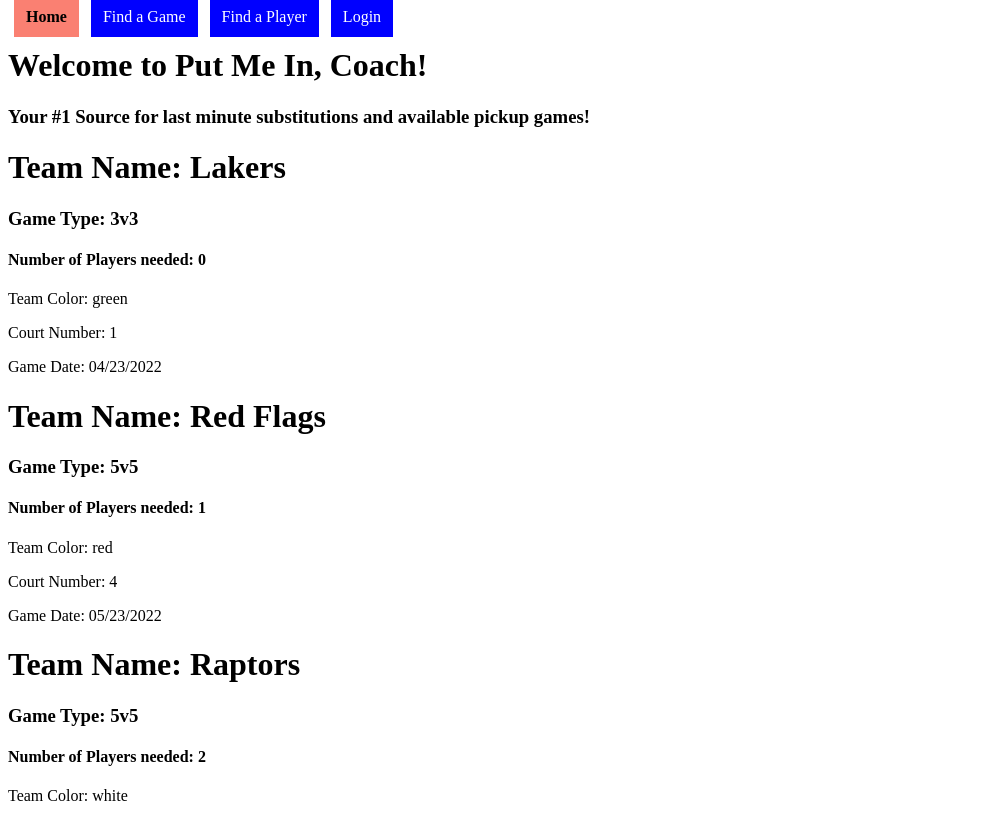
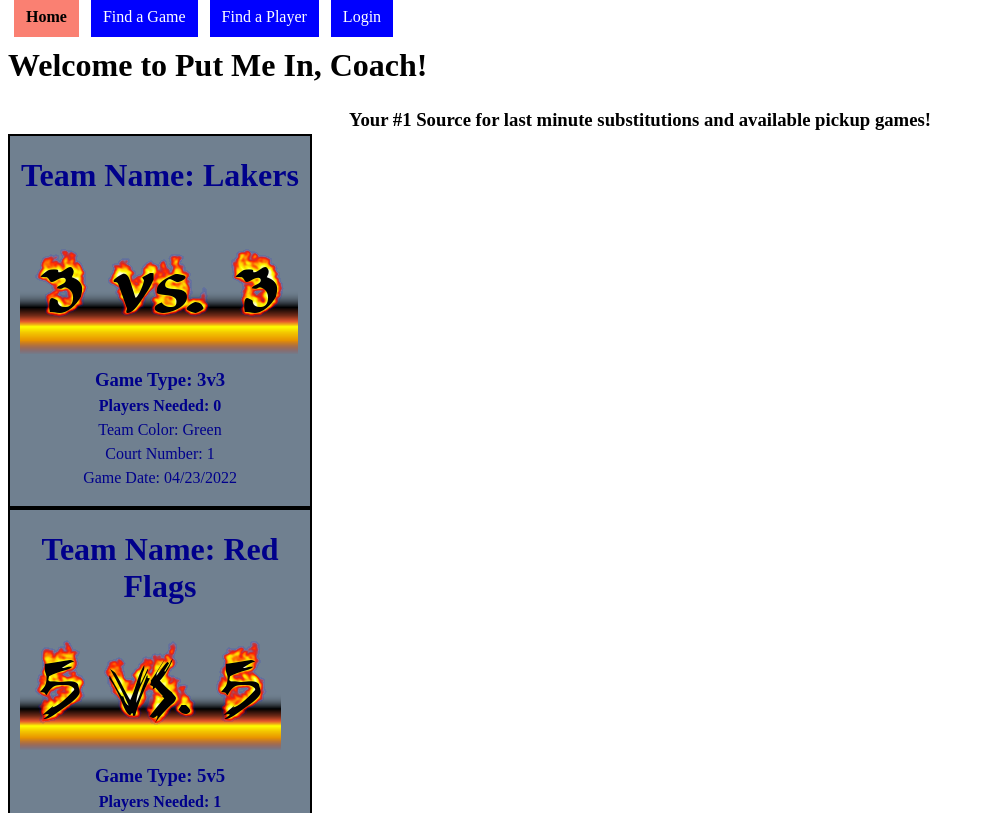
Before and after one commit to bitz820/Put-Me-In-Coach, a React (Create React App) app: page / in a window 1280 px wide. Shown: the top 813 px of the page, without its empty margins (0-985 px from the left). Built offline with nearby package versions, Linux system fonts and the light colour scheme; data requests are answered from the project's data file.

Commit message:
modified DB, started basic stylings, created cards for teams, imported images coniditionally rendered based on team size

```diff
--- a/db.json
+++ b/db.json
@@ -5,7 +5,7 @@
       "name": "Lakers",
       "type": "3v3",
       "playersNeeded": 0,
-      "color": "green",
+      "color": "Green",
       "date": "04/23/2022",
       "court": 1
     },
@@ -14,7 +14,7 @@
       "name": "Red Flags",
       "type": "5v5",
       "playersNeeded": 1,
-      "color": "red",
+      "color": "Red",
       "date": "05/23/2022",
       "court": 4
     },
@@ -23,7 +23,7 @@
       "name": "Raptors",
       "type": "5v5",
       "playersNeeded": 2,
-      "color": "white",
+      "color": "White",
       "date": "05/24/2022",
       "court": 6
     },
@@ -32,7 +32,7 @@
       "name": "Flatirons",
       "type": "5v5",
       "playersNeeded": 4,
-      "color": "blue",
+      "color": "Blue",
       "date": "05/29/2022",
       "court": 2
     },
@@ -41,7 +41,7 @@
       "name": "Stack Squad",
       "type": "3v3",
       "playersNeeded": 0,
-      "color": "red",
+      "color": "Red",
       "date": "05/29/2022",
       "court": 2
     },
@@ -50,7 +50,7 @@
       "name": "Curry Squad",
       "type": "3v3",
       "playersNeeded": 2,
-      "color": "yellow",
+      "color": "Yellow",
       "date": "05/30/2022",
       "court": 1
     },
@@ -59,7 +59,7 @@
       "name": "Hammer Time",
       "type": "3v3",
       "playersNeeded": 0,
-      "color": "black",
+      "color": "Black",
       "date": "05/30/2022",
       "court": 3
     },
@@ -68,7 +68,7 @@
       "name": "Dunks",
       "type": "5v5",
       "playersNeeded": 0,
-      "color": "red",
+      "color": "Red",
       "date": "05/30/2022",
       "court": 4
     },
@@ -77,7 +77,7 @@
       "name": "Juniors",
       "type": "5v5",
       "playersNeeded": 1,
-      "color": "white",
+      "color": "White",
       "date": "05/31/2022",
       "court": 5
     },
@@ -86,7 +86,7 @@
       "name": "Magic",
       "type": "3v3",
       "playersNeeded": 2,
-      "color": "black",
+      "color": "Black",
       "date": "05/31/2022",
       "court": 8
     }
--- /dev/null
+++ b/src/GameCard.css
@@ -0,0 +1,41 @@
+.card-container {
+    display: flex;
+    flex-flow: column ;
+    flex-wrap: wrap;
+ width: 300px;
+ overflow: hidden;
+ box-shadow: 0px,0px, 20px, -5px;
+ transition: .5s;
+ animation: ease-in-out;
+ border: solid black 2px;
+ background: slategray;
+ color: darkblue
+}
+
+.card-container:hover {
+    transform: scale(1.1);
+    box-shadow: 0px,0px, 20px, 0px;
+}
+
+.image-container img{
+    overflow: hidden;
+    height: auto;
+    width: auto;
+    margin-left: 10px;
+}
+
+.card-title {
+    margin-bottom: 0.5rem;
+    text-align: center;
+}
+
+.card-body {
+     margin: 1rem;
+     margin-top: 0.5rem;
+}
+
+h3,h4,p {
+    margin: 0;
+    padding: 3px;
+    text-align: center;
+}
--- a/src/GameCard.js
+++ b/src/GameCard.js
@@ -1,20 +1,39 @@
-import React from 'react'
+import React, { useState } from 'react'
+import "./GameCard.css"
+import logo3 from "./3Team.png"
+import logo5 from "./5Team.png"
 
 
-function GameCard({data}) {
-    console.log(data)
-    const {id, name, type, playersNeeded, color, date, court} = data
+function GameCard({ data }) {
+    // console.log(data)
+    console.log(logo3, logo5)
+    // const [isThree, setIsThree] = useState(true)
+    const { id, name, type, playersNeeded, color, date, court } = data
+    const teamTypeStyle = type === "3v3" ? logo3 : logo5
+
     return (
-    <card>
-        <h1>Team Name: {name}</h1>
+
+
+        <div className='card-container'>
+            <div className='card-title'>
+                <h1>
+                    Team Name: {name}
+                </h1>
+            </div>
+            <div className='image-container'>
+                <img src={teamTypeStyle} alt="type of game" />
+            </div>
+            <div className='card-body'>
+
                 <h3>Game Type: {type} </h3>
                 {/* Game Type should also be stateful, and card styled differently (ternary) */}
-        <h4>Number of Players needed: {playersNeeded} </h4>
+                <h4>Players Needed: {playersNeeded} </h4>
                 {/* Players needed should be stateful, if full we should indicated Game Full in green, if needed players, we should indicate in red! */}
                 <p>Team Color: {color} </p>
                 <p>Court Number: {court}</p>
                 <p>Game Date: {date}</p>
-    </card>
+            </div>
+        </div>
     )
 }
 
--- /dev/null
+++ b/src/Home.css
@@ -0,0 +1,5 @@
+.home-style {
+    display: flex;
+    flex-flow: column;
+    flex-wrap: wrap;
+}
--- a/src/Home.js
+++ b/src/Home.js
@@ -1,12 +1,13 @@
 import React from 'react'
 import GameCard from './GameCard'
+import "./Home.css"
 
 function Home({data}) {
   console.log(data)
 
   const renderTeams = data.map(team => <GameCard key={team.id} data={team}/>)
   return (
-    <div>
+    <div className='home-style'>
       <h1>Welcome to Put Me In, Coach!</h1>
       <h3>Your #1 Source for last minute substitutions and available pickup games!</h3>
       {renderTeams}
```
Also changed, not shown: src/3Team.png (added), src/5Team.png (added). Lines whose indentation alone changed are shown as unchanged.
